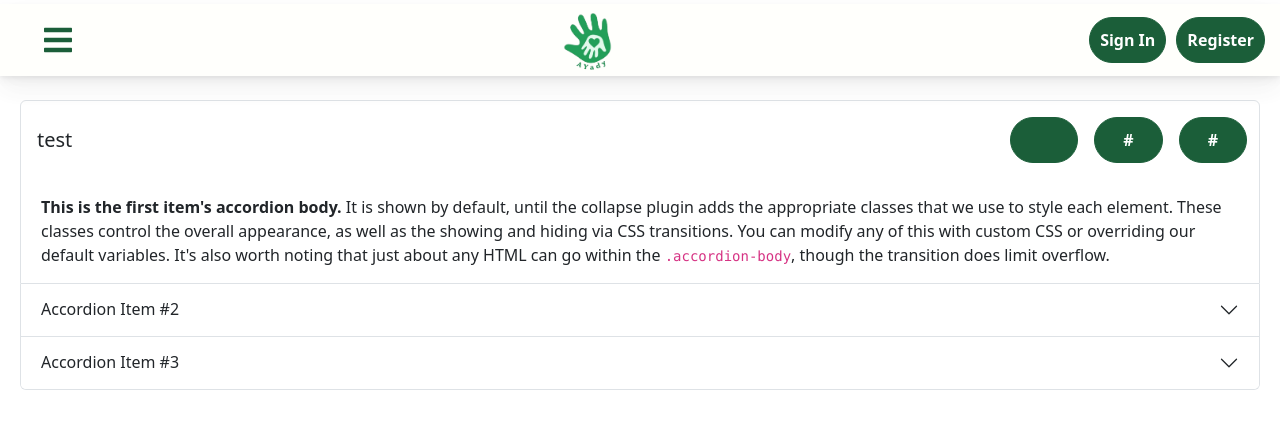
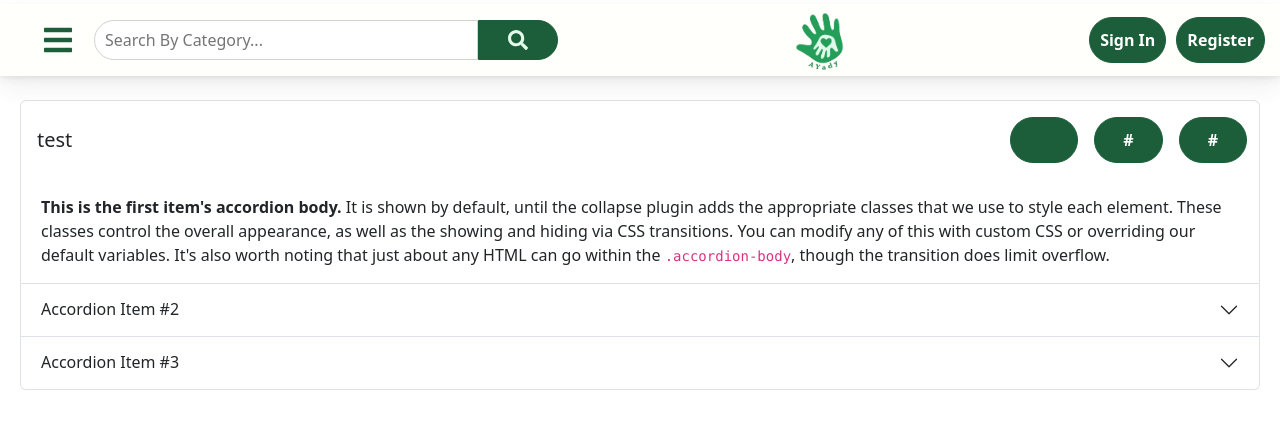
Before and after one commit to AhmedHawater2003/AY-Haga, a React (Vite) app: page /how-to-use in a window 1280 px wide. Shown: the top 428 px of the page. Built offline with nearby package versions, Linux system fonts and the light colour scheme.

Commit message:
add more flexibility to search bar styling

```diff
--- a/src/components/Navbar.jsx
+++ b/src/components/Navbar.jsx
@@ -24,7 +24,6 @@ const Navbar = ({ isLanding, showSideBar, sideBarFlag }) => {
     sideBarFlag: false,
   };
   const [isScrolled, setIsScrolled] = useState(false);
-
   useEffect(() => {
     window.addEventListener("scroll", handleScroll);
     return () => {
@@ -66,6 +65,7 @@ const Navbar = ({ isLanding, showSideBar, sideBarFlag }) => {
         }
       >
         {!isLanding ? (
+          <>
             <NavIcon to="#">
               {sideBarFlag ? (
                 <AiIcons.AiOutlineClose onClick={showSideBar} />
@@ -73,6 +73,20 @@ const Navbar = ({ isLanding, showSideBar, sideBarFlag }) => {
                 <FaIcons.FaBars onClick={showSideBar} />
               )}
             </NavIcon>
+            <SearchBar
+              inputStyle={{
+                width: "30vw",
+                height: "40px",
+                padding: "10px 10px",
+              }}
+              buttonStyle={{
+                fontSize: "20px",
+                padding: "4px",
+                width: "80px",
+                height: "40px",
+              }}
+            />
+          </>
         ) : (
           <a className="navbar-brand" href="/how-to-use">
             How To Use?
--- a/src/components/SearchBar.jsx
+++ b/src/components/SearchBar.jsx
@@ -3,21 +3,16 @@ import styled from "styled-components";
 import { FaSearch } from "react-icons/fa";
 
 const SearchFomr = styled.form`
-  height: ${(props) => props.height}px;
   display: flex;
   justify-content: center;
   align-items: center;
-  margin: 9px 0 5px 30px;
 `;
 
 const SearchInput = styled.input`
-  padding: 0 10px;
   height: inherit;
   border: 1px solid #d3d3d3;
   border-radius: 40px 0 0 40px;
-  width: ${(props) => props.width}vw; /* Adjust width as needed */
   font-weight: 500;
-
   :focus {
     outline: none;
     border-color: #1b5e39; /* YouTube's blue color */
@@ -25,33 +20,34 @@ const SearchInput = styled.input`
 `;
 
 const SearchButton = styled.button`
+  display: flex;
+  align-items: center;
+  justify-content: center;
   border: 1px solid #1b5e39;
-  background-color: #e3f9eb;
+  background-color: #1b5e39;
   border-radius: 0 40px 40px 0;
   cursor: pointer;
   height: inherit;
-  width: ${(props) => props.width}vw;
-  padding: 0 10px;
-  margin: 0;
+  color: #e3f9eb;
+  font-size: 24px;
+`;
+const SearchBar = ({ globalStyling, formStyling, inputStyle, buttonStyle }) => {
+  const mergedFormStyling = { ...globalStyling, ...formStyling };
+  const mergedInputStyle = { ...globalStyling, ...inputStyle };
+  const mergedButtonStyle = { ...globalStyling, ...buttonStyle };
 
-  i {
-    color: "#1b5e39",
-    fontSize: ${(props) => props.fontSize}px,
-  }
-`;
-const SearchBar = ({ height, width }) => {
   return (
-    <SearchFomr height={height}>
+    <SearchFomr style={mergedFormStyling}>
       <SearchInput
+        style={mergedInputStyle}
         type="text"
         placeholder="Search By Category..."
-        width={width}
       />
       <SearchButton
+        style={mergedButtonStyle}
         onClick={() => console.log("Ahmed")}
-        width={width > 30 ? 6 : width / 5}
       >
-        <FaSearch fontSize={height / 2} />
+        <FaSearch />
       </SearchButton>
     </SearchFomr>
   );
--- a/src/components/Sidebar.jsx
+++ b/src/components/Sidebar.jsx
@@ -3,6 +3,7 @@ import styled from "styled-components";
 import { SidebarData } from "./SidebarData";
 import SubMenu from "./SubMenu";
 import { IconContext } from "react-icons/lib";
+import SearchBar from "./SearchBar";
 
 const SidebarNav = styled.nav`
   width: 250px;
@@ -30,6 +31,21 @@ const Sidebar = ({ sideBarState }) => {
       <IconContext.Provider value={{}}>
         <SidebarNav sidebar={sidebar}>
           <SidebarWrap>
+            <SearchBar
+              formStyling={{ marginTop: "20px" }}
+              inputStyle={{
+                height: "30px",
+                padding: "20px 10px",
+                width: "75%",
+                borderRadius: "10px 0 0 10px",
+              }}
+              buttonStyle={{
+                height: "42px",
+                padding: "5px",
+                fontSize: "20px",
+                width: "20%",
+              }}
+            />
             {SidebarData.map((item, index) => {
               return <SubMenu item={item} key={index} />;
             })}
```
Lines whose indentation alone changed are shown as unchanged.
